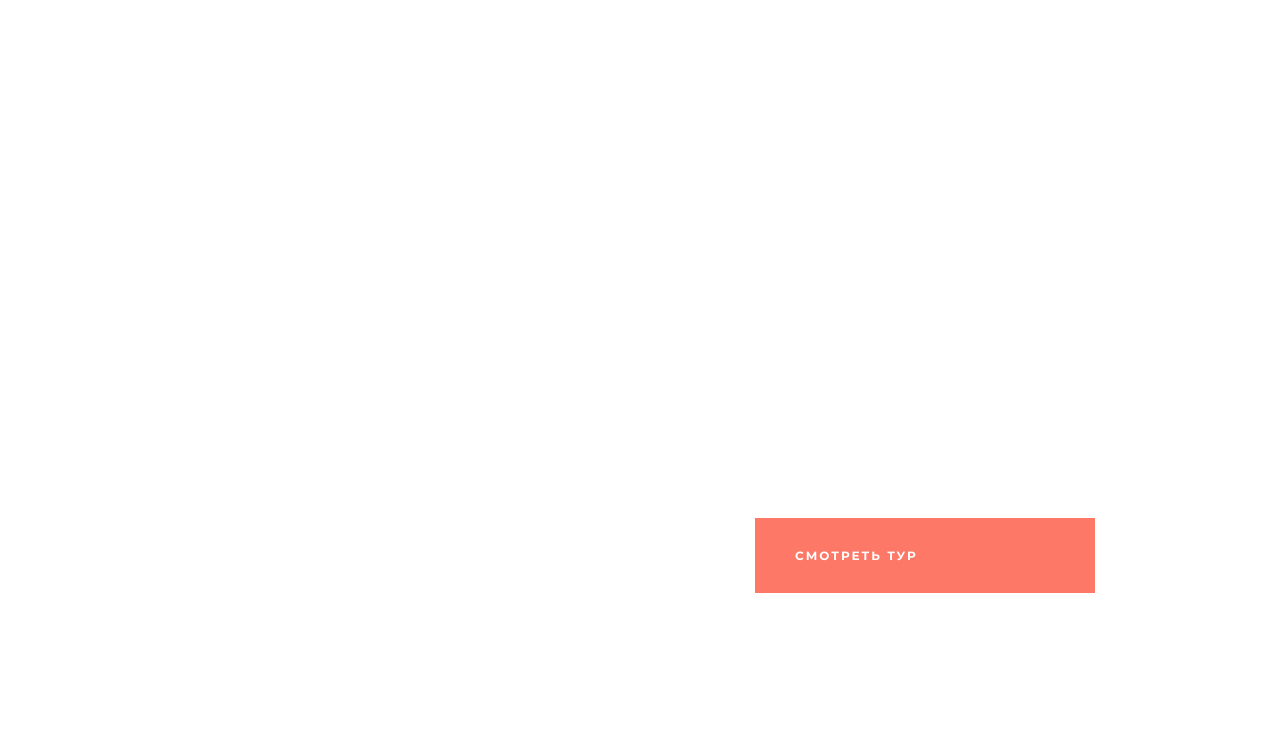
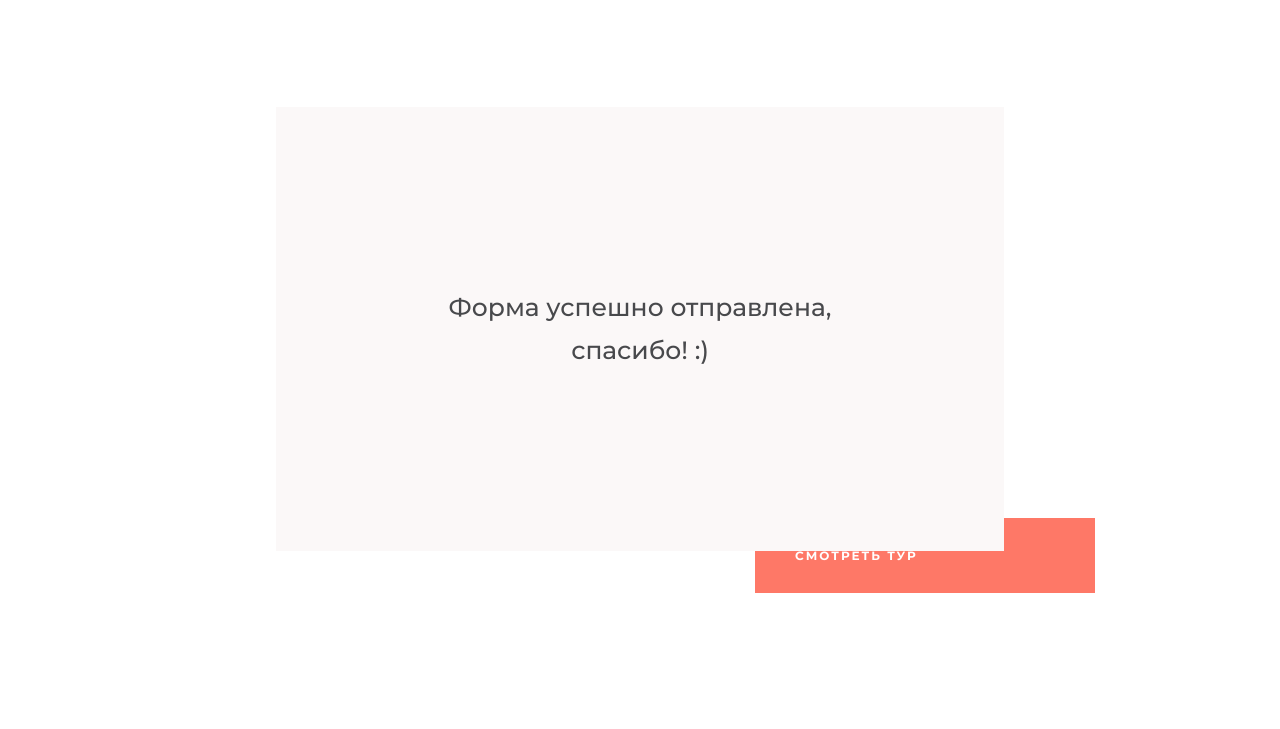
Before and after one commit to alibekmslv/Masalimov_way, a website: page source/index.html in a window 1280 px wide. Shown: the part 71-800 px from the top of the page. Drawn offline with nearby package versions, Linux system fonts and the light colour scheme; files that its build step writes are made by us from their sources.

Commit message:
Добавляет верстку модального окна
- Модальное окно и попап формы для всех экранов.

```diff
--- a/source/index.html
+++ b/source/index.html
@@ -562,6 +562,36 @@
       </div>
     </section>
   </footer>
+  <section class="modal modal--show">
+    <div class="modal__window modal__window--buy-tour">
+      <div class="popup-form modal__popup-form">
+        <h2 class="popup-form__title">Купить тур</h2>
+        <form action="#" method="post">
+          <div class="popup-form__inputs">
+            <label class="input input--tel input--required">
+              <span class="visually-hidden">Номер телефона</span>
+              <input class="input__field" name="phoneNumber" type="tel" placeholder="Введите 10 цифр номера" required>
+              <span class="input__validation-text">Данные не верны</span>
+            </label>
+            <label class="input">
+              <span class="visually-hidden">Электронная почта</span>
+              <input class="input__field" name="email" type="email" placeholder="E-mail">
+              <span class="input__validation-text">Данные не верны</span>
+            </label>
+          </div>
+          <button class="button button--small popup-form__button" type="submit">Отправить</button>
+        </form>
+      </div>
+      <div class="modal__result modal__result--show">
+        <p class="modal__success-text">Форма успешно отправлена, спасибо! :)</p>
+      </div>
+      <button class="modal__close" aria-label="Закрыть окно">
+        <svg class="modal__close-svg" width="22" height="22">
+          <use class="modal__close-cross" xlink:href="img/sprite.svg#cross"></use>
+        </svg>
+      </button>
+    </div>
+  </section>
   <script src="js/script.js"></script>
 </body>
 
--- a/source/sass/abstracts/_colors.scss
+++ b/source/sass/abstracts/_colors.scss
@@ -62,3 +62,7 @@ $input-border-color: $charad-30;
 $input-color: $woodsmoke;
 $input-invalid-color: $bittersweet;
 $section-feedback-bg-color-mobile: $soft-peach;
+$popup-form-title-color: $abbey;
+$modal-success-text-color: $abbey;
+$modal-popup-form-bg-color: $soft-peach;
+$modal-result-bg-color: $soft-peach;
--- a/source/sass/components/_input.scss
+++ b/source/sass/components/_input.scss
@@ -24,7 +24,7 @@
   &::before {
     position: absolute;
     left: 26px;
-    top: 15px;
+    top: 16px;
     display: inline;
     content: "+7";
     font-size: 14px;
@@ -43,9 +43,9 @@
   border-width: 1px;
   border-color: $input-border-color;
   border-radius: 0;
-  padding-top: 15px;
+  padding-top: 16px;
   padding-right: 14px;
-  padding-bottom: 14px;
+  padding-bottom: 15px;
   padding-left: 14px;
   width: 269px;
   font-size: 14px;
--- /dev/null
+++ b/source/sass/components/_popup-form.scss
@@ -0,0 +1,34 @@
+.popup-form {
+  display: flex;
+  flex-direction: column;
+  text-align: center;
+
+  .input__field {
+    width: 270px;
+    background-color: $white;
+  }
+}
+
+.popup-form__inputs {
+  display: grid;
+  row-gap: 20px;
+  margin-bottom: 20px;
+}
+
+.popup-form__title {
+  margin-top: 0;
+  margin-bottom: 50px;
+  font-weight: 600;
+  font-size: 25px;
+  line-height: 43px;
+  color: $popup-form-title-color;
+}
+
+
+@media (max-width: $tablet) {
+  .popup-form {
+    .input__field {
+      width: 288px;
+    }
+  }
+}
--- /dev/null
+++ b/source/sass/layout/_modal.scss
@@ -0,0 +1,100 @@
+.modal {
+  position: fixed;
+  top: 0;
+  right: 0;
+  bottom: 0;
+  left: 0;
+  display: none;
+  align-items: center;
+  justify-content: center;
+  // background-color: hsla(0, 0%, 25%, 0.53);
+
+  &--show {
+    display: flex;
+  }
+}
+
+.modal__window {
+  position: relative;
+  width: 728px;
+  background-repeat: no-repeat;
+  background-size: contain;
+  display: flex;
+  justify-content: flex-end;
+}
+
+.modal__window--buy-tour {
+  height: 444px;
+  background-color: $modal-window-buy-tour;
+  background-image: url("../img/backgrounds/seashore.jpg");
+  @media (min-resolution: 2dppx) {
+    background-image: url("../img/backgrounds/seashore@2x.jpg");
+  }
+}
+
+.modal__popup-form {
+  padding-top: 72px;
+  padding-right: 60px;
+  padding-left: 60px;
+  background-color: $modal-popup-form-bg-color;
+}
+
+.modal__close {
+  border: none;
+  background-color: transparent;
+  position: absolute;
+  top: 20px;
+  right: 20px;
+  cursor: pointer;
+}
+
+.modal__result {
+  position: absolute;
+  top: 0;
+  right: 0;
+  bottom: 0;
+  left: 0;
+  background-color: $modal-result-bg-color;
+  display: none;
+  align-items: center;
+  justify-content: center;
+
+  &--show {
+    display: flex;
+  }
+}
+
+.modal__success-text {
+  max-width: 399px;
+  font-weight: 500;
+  font-size: 25px;
+  line-height: 43px;
+  text-align: center;
+  color: $modal-success-text-color;
+}
+
+@media (max-width: $tablet) {
+  .modal {
+    background-color: $white;
+    align-items: flex-start;
+    padding-top: 100px;
+  }
+
+  .modal__window {
+    position: static;
+    width: auto;
+  }
+
+  .modal__window--buy-tour {
+    background-color: transparent;
+    background-image: none;
+    @media (min-resolution: 2dppx) {
+      background-image: none;
+    }
+  }
+
+  .modal__popup-form {
+    padding: 0;
+    background-color: transparent;
+  }
+}
--- a/source/sass/style.scss
+++ b/source/sass/style.scss
@@ -22,6 +22,7 @@
 @import "./components/card-price";
 @import "./components/feedback-form";
 @import "./components/input";
+@import "./components/popup-form";
 
 // Layout
 @import "./layout/main-header";
@@ -31,6 +32,7 @@
 @import "./layout/countries";
 @import "./layout/prices";
 @import "./layout/section-feedback";
+@import "./layout/modal";
 
 //State
 @import "./state/no-js.scss";
```
Also changed, not shown: source/img/backgrounds/seashore.jpg (added), source/img/backgrounds/seashore@2x.jpg (added).
